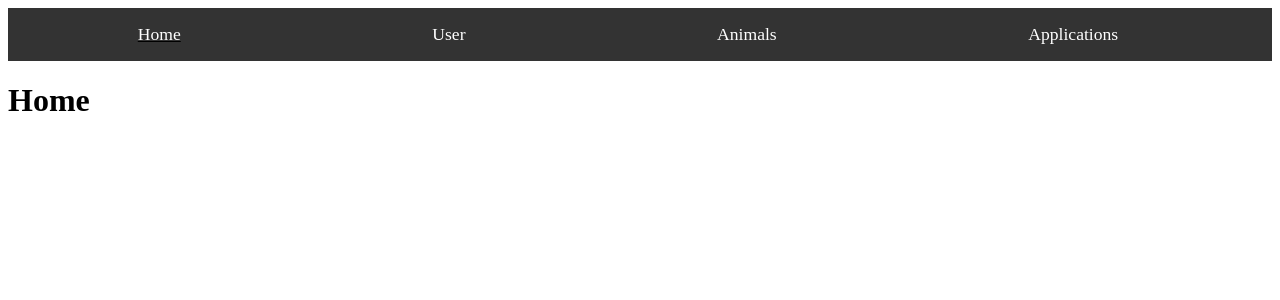
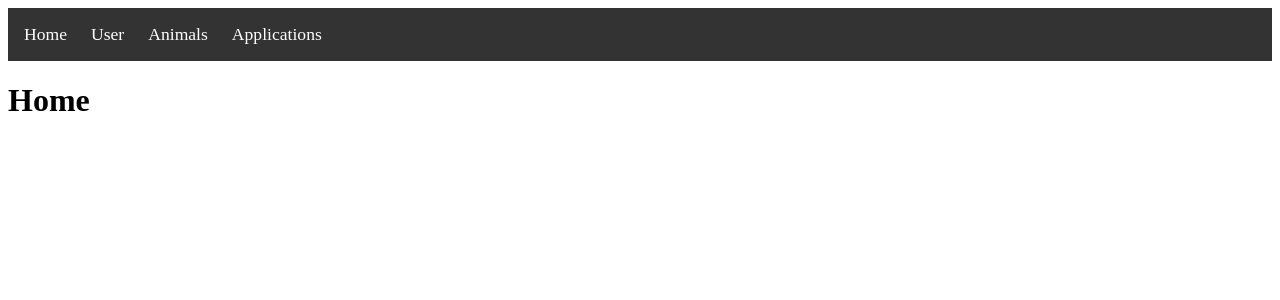
Before and after one commit to dnn47/FA24---01-Pet-Shelter, a React (Create React App) app in the folder frontend/: page / in a window 1280 px wide. Shown: the top 300 px of the page. Built offline with nearby package versions, Linux system fonts and the light colour scheme.

Commit message:
make change to nav bar

```diff
--- a/frontend/src/components/Navbar.js
+++ b/frontend/src/components/Navbar.js
@@ -1,32 +1,22 @@
 import React from 'react';
-import { Link, useLocation } from 'react-router-dom';
+import { Link } from 'react-router-dom';
 
-const Navbar = ({ currentUser }) => {
-  const location = useLocation();
-
-  const navItems = [
-    { name: 'Home', path: '/' },
-    { name: 'User', path: '/user' },
-    { name: 'Animals', path: '/animals' },
-    { name: 'Applications', path: '/applications' },
-  ];
-
+const Navbar = () => {
   return (
     <nav style={styles.navbar}>
       <ul style={styles.navList}>
-        {navItems.map((item) => (
-          <li
-            key={item.name}
-            style={{
-              ...styles.navItem,
-              ...(location.pathname === item.path && styles.activeNavItem),
-            }}
-          >
-            <Link to={item.path} style={styles.navLink}>
-              {item.name}
-            </Link>
-          </li>
-        ))}
+        <li style={styles.navItem}>
+          <Link to="/" style={styles.navLink}>Home</Link>
+        </li>
+        <li style={styles.navItem}>
+          <Link to="/user" style={styles.navLink}>User</Link>
+        </li>
+        <li style={styles.navItem}>
+          <Link to="/animals" style={styles.navLink}>Animals</Link>
+        </li>
+        <li style={styles.navItem}>
+          <Link to="/applications" style={styles.navLink}>Applications</Link>
+        </li>
       </ul>
     </nav>
   );
@@ -42,13 +32,9 @@ const styles = {
     listStyleType: 'none',
     margin: 0,
     padding: 0,
-    justifyContent: 'space-around',
   },
   navItem: {
     marginRight: '1.5rem',
-  },
-  activeNavItem: {
-    textDecoration: 'underline',
   },
   navLink: {
     color: '#fff',
```
